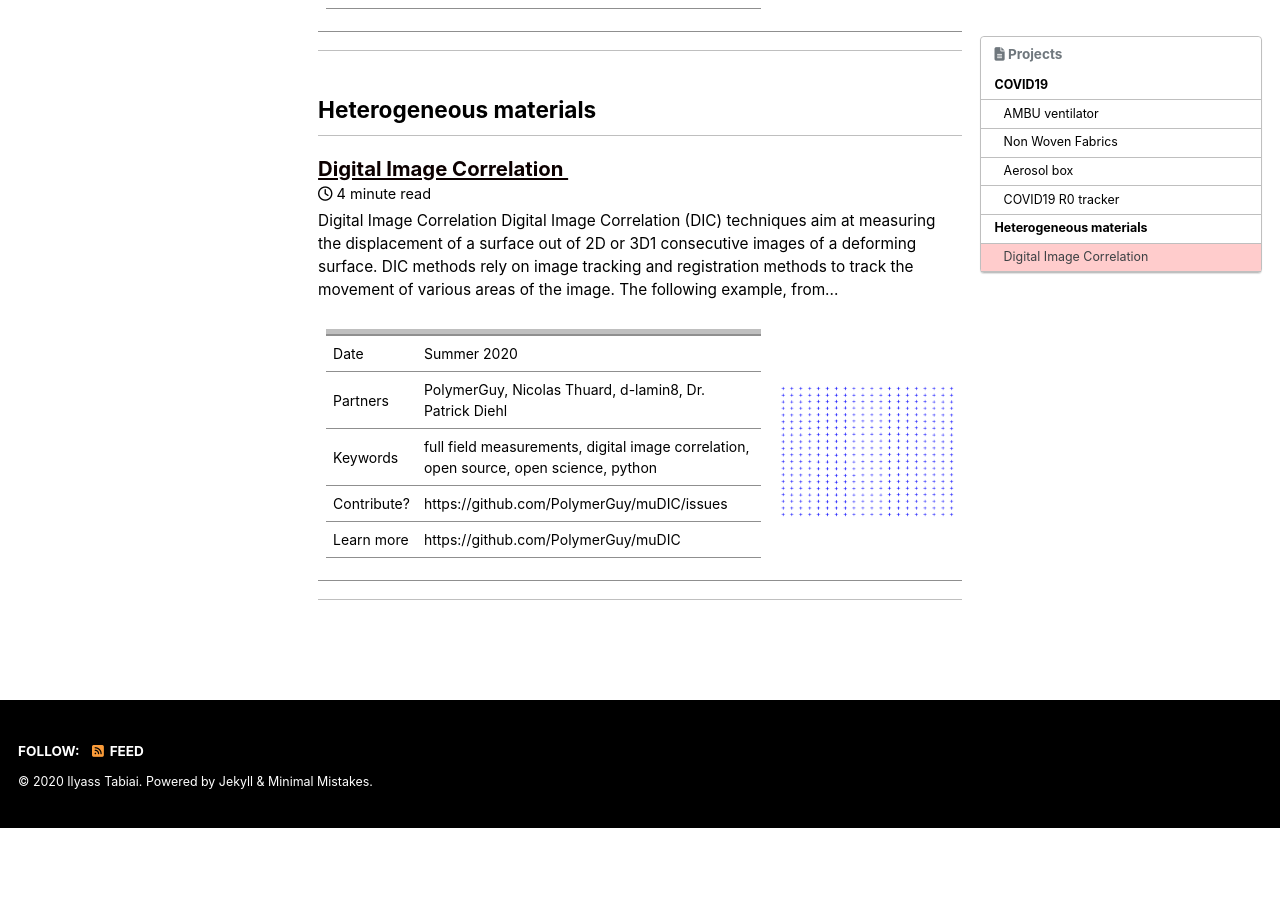
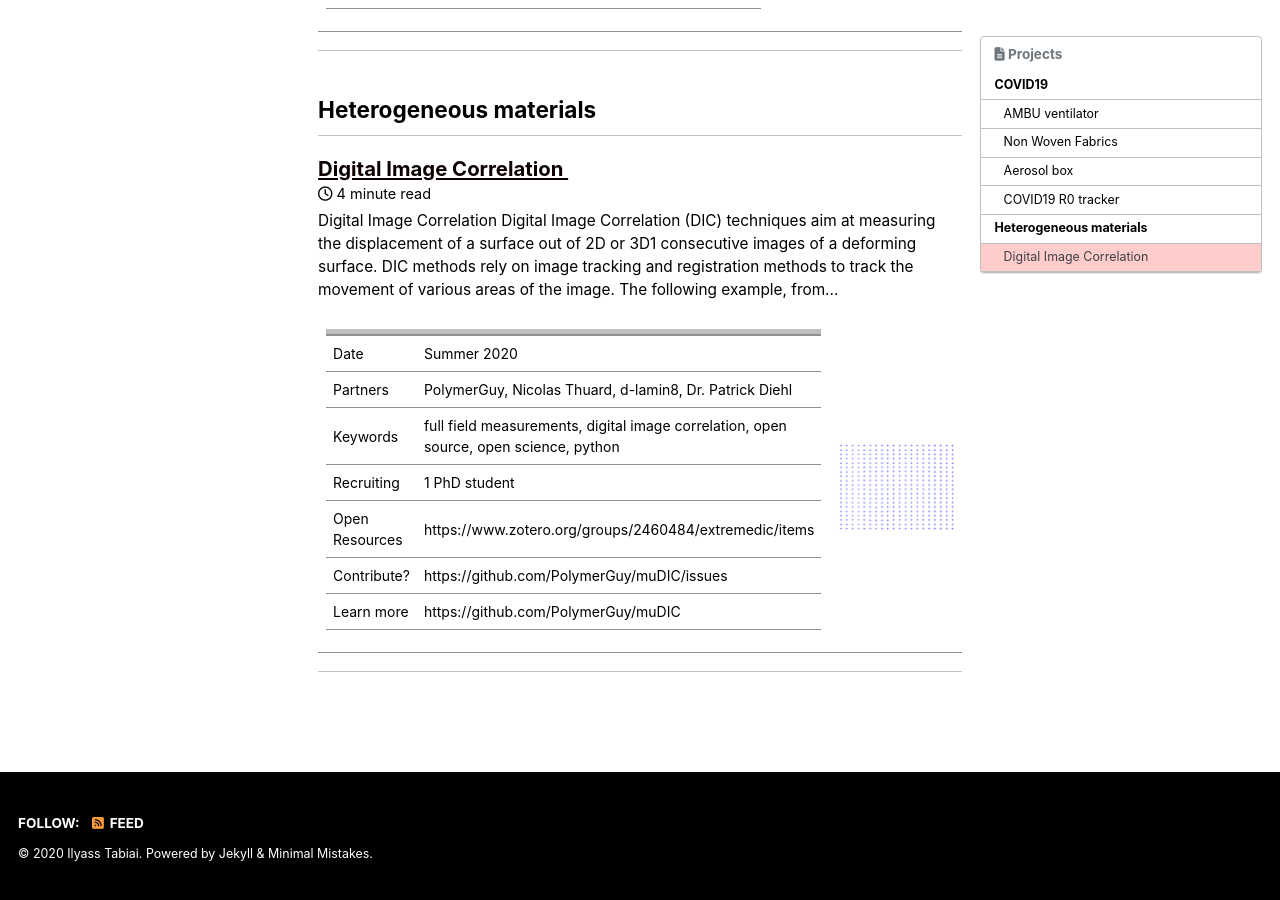
Before and after one commit to ilylabs/ilylabs.github.io, a Jekyll site: the page built from _pages/projects.md, in a window 1280 px wide and 900 px high, scrolled down 1985 px. Built offline with Jekyll 4.4.1, drawn with Linux system fonts in a browser that asks for light colours; cached includes are drawn as plain includes; nearby versions of some CDN libraries; comment, search, counter and statistics services are not loaded; before the commit the page ends 2813 px from its top, so only the background shows below that.

Commit message:
Added extreme DIC shared library and new available positions

```diff
--- a/_projects/ComplexMats-openDIC.md
+++ b/_projects/ComplexMats-openDIC.md
@@ -11,8 +11,8 @@ partners: PolymerGuy, Nicolas Thuard, d-lamin8, Dr. Patrick Diehl
 project_date: "Summer 2020"
 contribute: https://github.com/PolymerGuy/muDIC/issues
 learn_more: https://github.com/PolymerGuy/muDIC
-shared_library:
-recruiting:
+shared_library: https://www.zotero.org/groups/2460484/extremedic/items
+recruiting: 1 PhD student
 last_modified_at: 2020-05-14T12:17:43-04:00
 usemathjax: true
 ---
```
Also changed, not shown: research_opportunities/index.md (+2 -1 lines).
